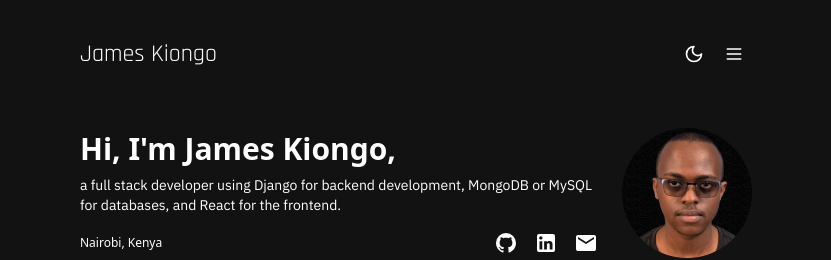
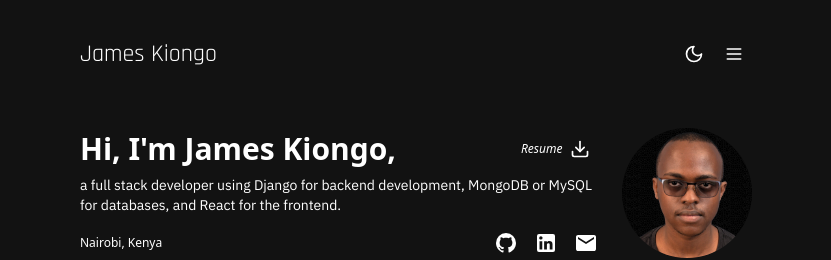
Before and after one commit to jameskiongo/portfolio-nextjs, a Next.js app: page / in a window 1280 px wide. Shown: the top 260 px of the page, without its empty margins (224-1055 px from the left). Built offline with nearby package versions, Linux system fonts and the light colour scheme.

Commit message:
adding resume file to navbar and profile section

```diff
--- a/src/components/Navbar/Navbar.jsx
+++ b/src/components/Navbar/Navbar.jsx
@@ -8,6 +8,7 @@ const rajdhani = Rajdhani({
   subsets: ["latin"],
 });
 
+// TODO: Add Cv link
 export default function Navbar() {
   return (
     <div>
@@ -18,6 +19,15 @@ export default function Navbar() {
           </h1>
         </div>
         <div className="flex flex-row items-center justify-center">
+          <div className="flex md:hidden flex-row items-center gap-10 px-2">
+            <a
+              href="https://drive.google.com/file/d/1v0q2g3r7x4X5z6f8e5f8e5f8e5f8e5f/view?usp=sharing"
+              target="_blank"
+              className="text-[20px] font-normal hover:underline"
+            >
+              CV
+            </a>
+          </div>
           <NavbarToggle />
           <NavbarMenu />
         </div>
--- a/src/components/Profile/ProfileSection.jsx
+++ b/src/components/Profile/ProfileSection.jsx
@@ -4,6 +4,7 @@ import { LinkedinIcon } from "../icons/LinkedinIcon";
 import { MailIcon } from "../icons/MailIcon";
 import my_photo from "@/assets/images/my_photo.jpeg";
 import Image from "next/image";
+import { CloudDownload, Download } from "lucide-react";
 
 const ibm_plex_sans = IBM_Plex_Sans({
   weight: ["400", "500", "600", "700"],
@@ -27,9 +28,24 @@ export default function ProfileSection() {
         </div>
         <div className="basis-4/5">
           <div className="flex flex-col gap-y-2 h-full justify-center ">
-            <h1 className="font-bold text-3xl md:text-start text-center">
-              Hi, I'm James Kiongo,
-            </h1>
+            <div className="flex md:flex-row flex-col items-center justify-between gap-y-2">
+              <h1 className="font-bold text-3xl md:text-start text-center">
+                Hi, I'm James Kiongo,
+              </h1>
+              <div className="hidden md:flex flex-row items-center gap-10 px-2">
+                <a
+                  href="https://drive.google.com/file/d/1v0q2g3r7x4X5z6f8e5f8e5f8e5f8e5f/view?usp=sharing"
+                  target="_blank"
+                  className="text-xs italic font-extralight hover:underline"
+                >
+                  <div className="flex flex-row items-center gap-1">
+                    Resume
+                    <Download className="ml-1 size-5" />
+                  </div>
+                </a>
+              </div>
+            </div>
+
             <p
               className={`${ibm_plex_sans.className} text-sm font-light text-center md:text-start`}
             >
--- a/src/components/Projects/ProjectSection.jsx
+++ b/src/components/Projects/ProjectSection.jsx
@@ -1,7 +1,6 @@
 "use client";
 import * as React from "react";
 import { Card } from "@/components/ui/card";
-import landing from "@/assets/images/client-care/landing.png";
 import Image from "next/image";
 import {
   Carousel,
@@ -10,7 +9,6 @@ import {
   CarouselNext,
   CarouselPrevious,
 } from "@/components/ui/carousel";
-import { Badge } from "@/components/ui/badge";
 import { projects } from "./projects";
 import { ProjectDialog } from "./ProjectDialog";
 import { TechnologyBadge } from "./TechnologyBadge";
```
